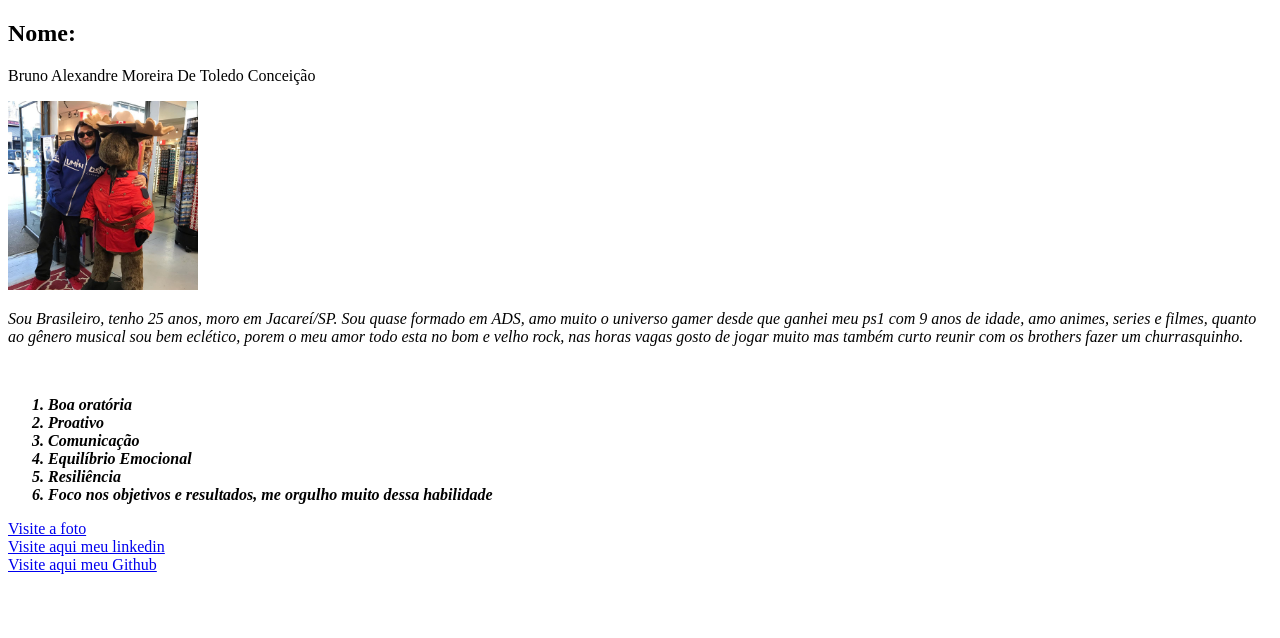
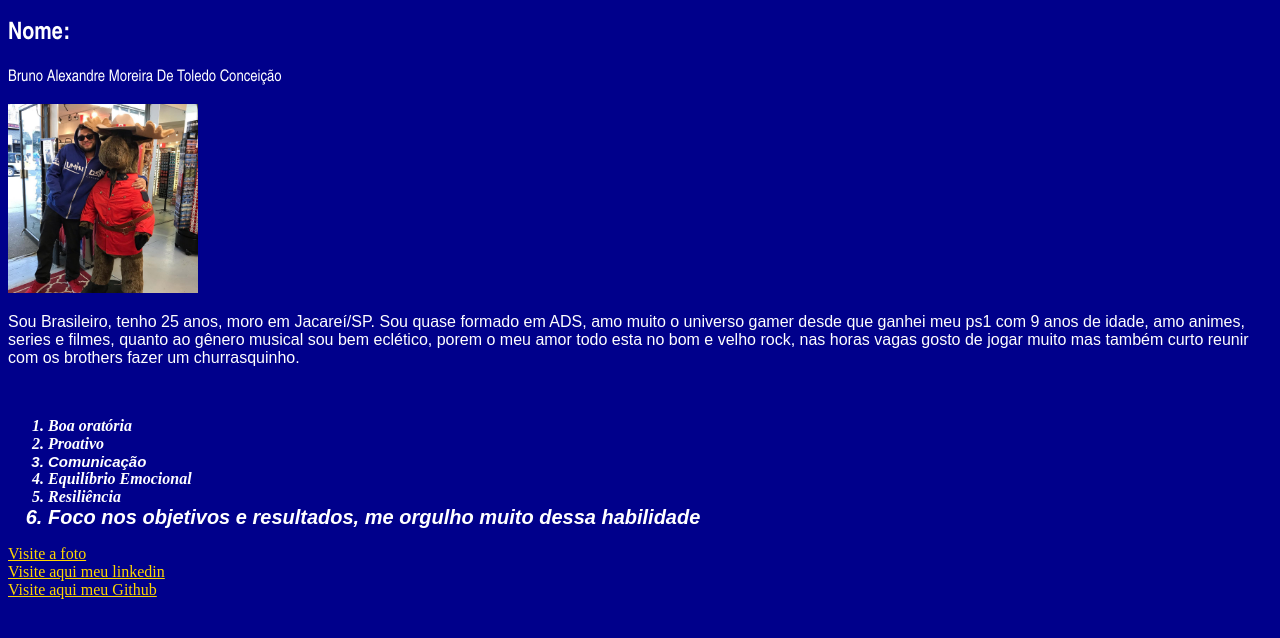
Before and after one commit to Brunoamt/Brunoamt.github.io, a plain HTML site: page index.html in a window 1280 px wide. Drawn offline with Linux system fonts and the light colour scheme.

Commit message:
Primeiro style com CSS

```diff
--- a/index.html
+++ b/index.html
@@ -7,21 +7,56 @@
     <title>Portifolio Bruno Alexandre</title>
 </head>
 <body>
-    <H2>Nome:</H2>
-    <p>Bruno Alexandre Moreira De Toledo Conceição</p>
+    <style>
+			.font-nome{
+				font-family: Arial Narrow, sans-serif;
+				color: white;
+			}
+			.font-bio{
+				font-family: fantasy;
+				color: white;
+			}
+			body{
+				background-color: darkblue;
+			}
+
+			.skills{
+				color: white;
+			}
+
+			.links{
+				color: gold;
+			}
+
+			.melhor-skill{
+				font-family: fantasy;
+				font-size: 20px;
+			}
+			.segunda-skill{
+				font-family: fantasy;
+				font-size: 15px;
+			}
+
+
+		</style>
+
+
+
+	<H2 class="font-nome">Nome:</H2>
+    <p class="font-nome">Bruno Alexandre Moreira De Toledo Conceição</p>
     <img src="bruno.jpg" alt="Foto Bruno Alexandre" width="15%" >
-    <p><i>Sou Brasileiro, tenho 25 anos, moro em Jacareí/SP. Sou quase formado em ADS, amo muito o universo gamer desde que ganhei meu ps1 com 9 anos de idade, amo animes, series e filmes, quanto ao gênero musical sou bem eclético, porem o meu amor todo esta no bom e velho rock, nas horas vagas gosto de jogar muito mas também curto reunir com os brothers fazer um churrasquinho.</i></p><br>
-    <ol><i><b>
+    <p class="font-bio">Sou Brasileiro, tenho 25 anos, moro em Jacareí/SP. Sou quase formado em ADS, amo muito o universo gamer desde que ganhei meu ps1 com 9 anos de idade, amo animes, series e filmes, quanto ao gênero musical sou bem eclético, porem o meu amor todo esta no bom e velho rock, nas horas vagas gosto de jogar muito mas também curto reunir com os brothers fazer um churrasquinho.</p><br>
+    <ol class="skills"><i><b>
         <li>Boa oratória</li>
         <li>Proativo</li>
-        <li>Comunicação</li>
+        <li class="segunda-skill">Comunicação</li>
         <li>Equilíbrio Emocional</li>
         <li>Resiliência</li>
-        <li>Foco nos objetivos e resultados, me orgulho muito dessa habilidade</li>
+        <li class="melhor-skill">Foco nos objetivos e resultados, me orgulho muito dessa habilidade</li>
     </ol></i></b>
-    <a href="bruno.jpg">Visite a foto</a><br>
-    <a href="https://www.linkedin.com/in/brunodetol/" target="blank">Visite aqui meu linkedin</a><br>
-    <a href="https://github.com/Brunoamt" target="blank">Visite aqui meu Github</a><br>
+    <a href="bruno.jpg" class="links">Visite a foto</a><br>
+    <a href="https://www.linkedin.com/in/brunodetol/" class="links" target="blank">Visite aqui meu linkedin</a><br>
+    <a href="https://github.com/Brunoamt" class="links" target="blank">Visite aqui meu Github</a><br>
 
 </body>
 </html>
```
